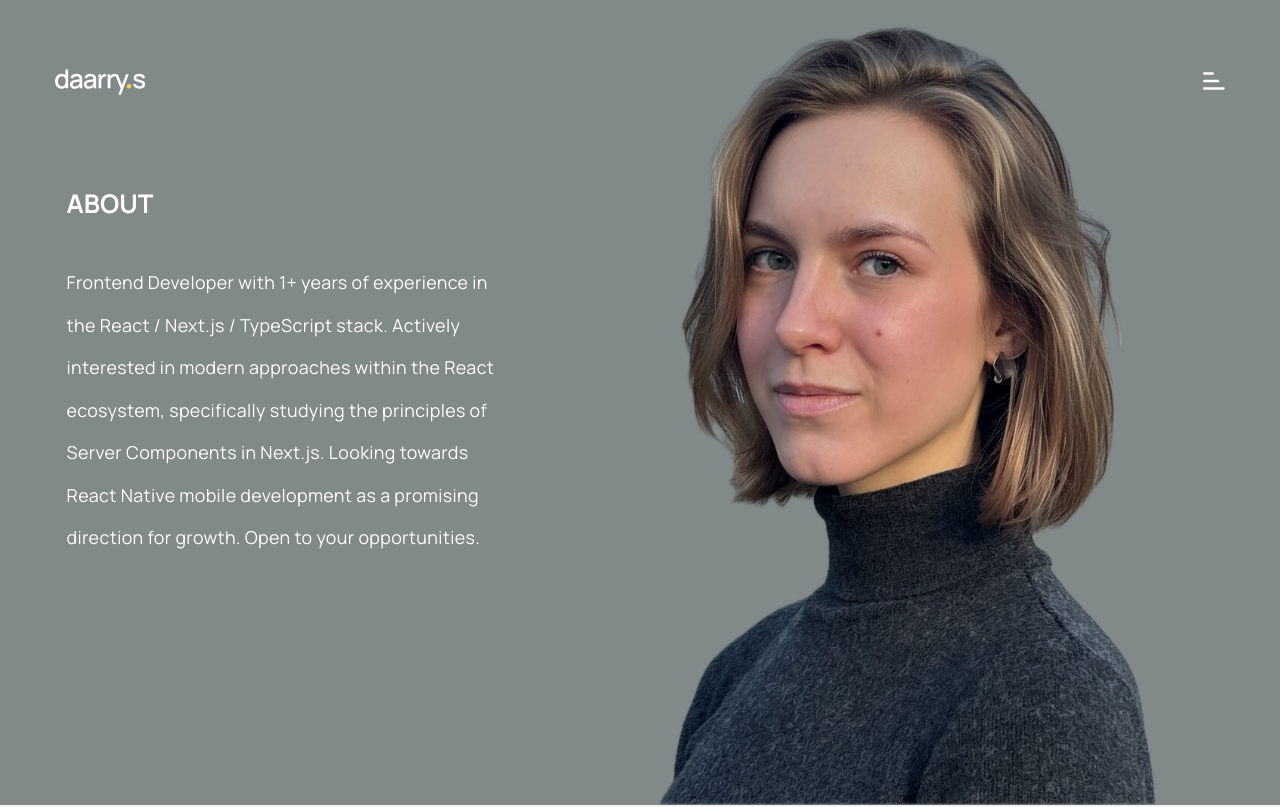
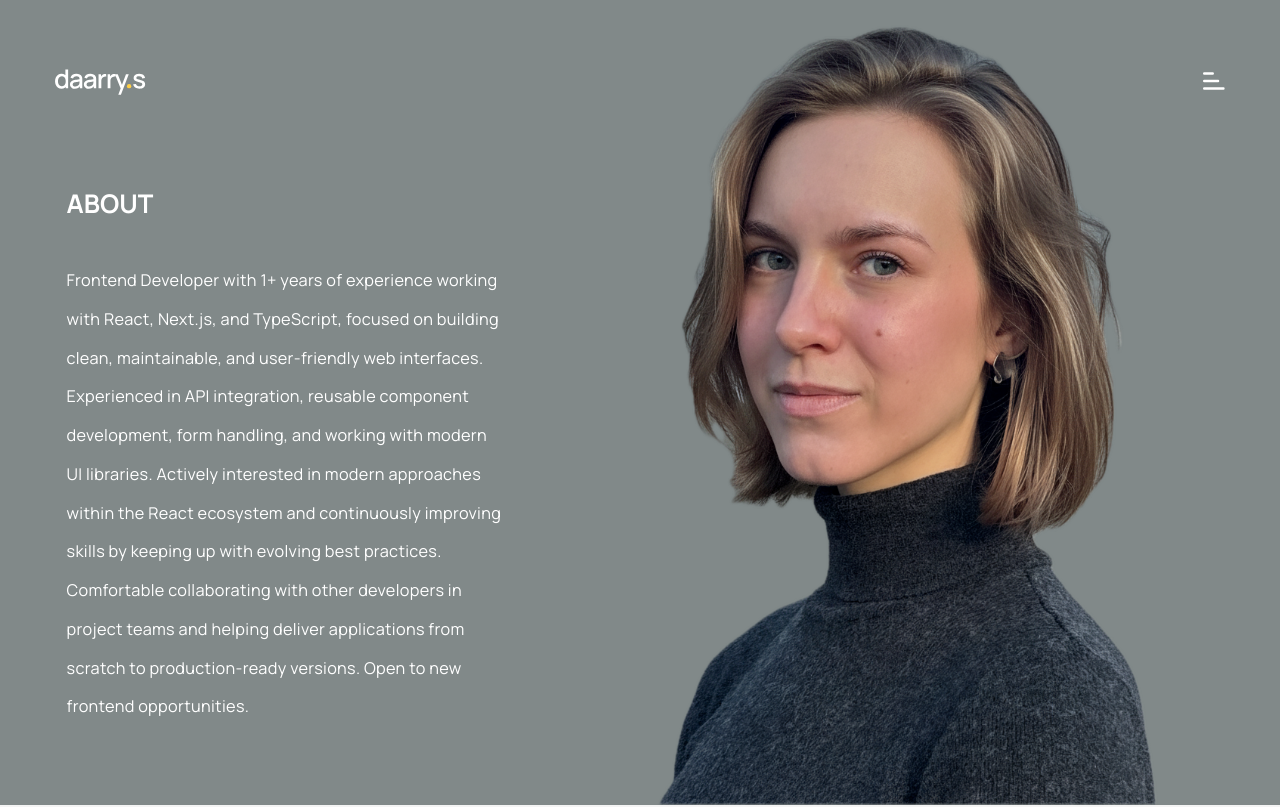
Before and after one commit to dmitrenokdarya/Portfolio, a React app: page /aboutme in a window 1280 px wide. Shown: the top 807 px of the page. Built offline with nearby package versions, Linux system fonts and the light colour scheme.

Commit message:
fead: add new description

```diff
--- a/src/layout/sections/aboutMe/AboutMe.tsx
+++ b/src/layout/sections/aboutMe/AboutMe.tsx
@@ -36,12 +36,11 @@ export const AboutMe = () => {
         <FlexBlock>
           <TextButtonBlock>
             <AboutMeText>
-              Frontend Developer with 1+ years of experience in the React /
-              Next.js / TypeScript stack. Actively interested in modern
-              approaches within the React ecosystem, specifically studying the
-              principles of Server Components in Next.js. Looking towards React
-              Native mobile development as a promising direction for growth.
-              Open to your opportunities.
+              Frontend Developer with 1+ years of experience working with React,
+            Next.js, and TypeScript, focused on building clean, maintainable,
+            and user-friendly web interfaces. Experienced in API integration,
+            reusable component development, form handling, and working with
+            modern UI libraries.
             </AboutMeText>
             <Link to="/aboutme">
               <Button text="about me" />
@@ -100,7 +99,7 @@ const FlexBlock = styled.div`
 `;
 
 export const AboutMeText = styled.p`
-  font-size: calc((100vw - 576px) / (1920 - 576) * (17 - 10) + 10px);
+  font-size: calc((100vw - 576px) / (1920 - 576) * (16 - 10) + 10px);
   font-weight: 400;
   letter-spacing: 0.02em;
   line-height: 238%;
--- a/src/pages/AboutMePage.tsx
+++ b/src/pages/AboutMePage.tsx
@@ -8,7 +8,14 @@ import { FlexWrapper } from "../components/FlexWrapper";
 
 export const AboutMePage = () => {
   const Skills = {
-    FrontendCore: ["JavaScript", "TypeScript", "React.js", "Next.js", "HTML5", "CSS"],
+    FrontendCore: [
+      "JavaScript",
+      "TypeScript",
+      "React.js",
+      "Next.js",
+      "HTML5",
+      "CSS",
+    ],
     StateManagement: ["React Router Dom", "RTK Query", "REST API"],
     FormsValidation: ["React Hook Form", "Zod"],
     UILibraries: ["Radix UI", "Material UI"],
@@ -25,11 +32,15 @@ export const AboutMePage = () => {
         <H2Text color={Theme.colors.primaryBg}>about</H2Text>
         <FlexWrapper gap="20px">
           <Description>
-            Frontend Developer with 1+ years of experience in the React /
-            Next.js / TypeScript stack. Actively interested in modern approaches
-            within the React ecosystem, specifically studying the principles of
-            Server Components in Next.js. Looking towards React Native mobile
-            development as a promising direction for growth. Open to your
+            Frontend Developer with 1+ years of experience working with React,
+            Next.js, and TypeScript, focused on building clean, maintainable,
+            and user-friendly web interfaces. Experienced in API integration,
+            reusable component development, form handling, and working with
+            modern UI libraries. Actively interested in modern approaches within
+            the React ecosystem and continuously improving skills by keeping up
+            with evolving best practices. Comfortable collaborating with other
+            developers in project teams and helping deliver applications from
+            scratch to production-ready versions. Open to new frontend
             opportunities.
           </Description>
           <img
@@ -115,7 +126,7 @@ const AboutMeWrapper = styled.div`
 `;
 
 const Description = styled.p`
-  font-size: calc((100vw - 576px) / (1920 - 576) * (25 - 10) + 10px);
+  font-size: calc((100vw - 576px) / (1920 - 576) * (22 - 10) + 10px);
   font-weight: 400;
   letter-spacing: 0.02em;
   line-height: 238%;
```
